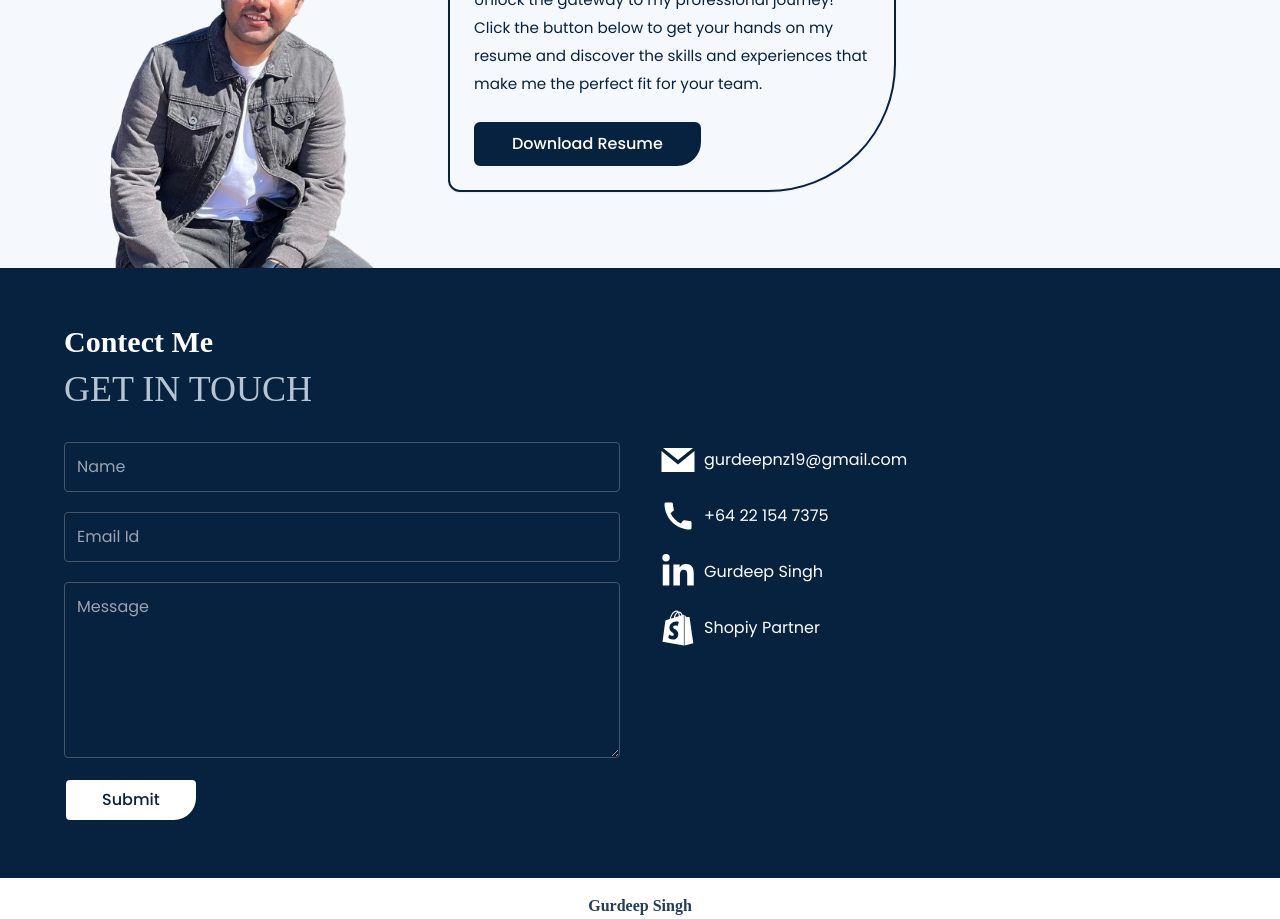
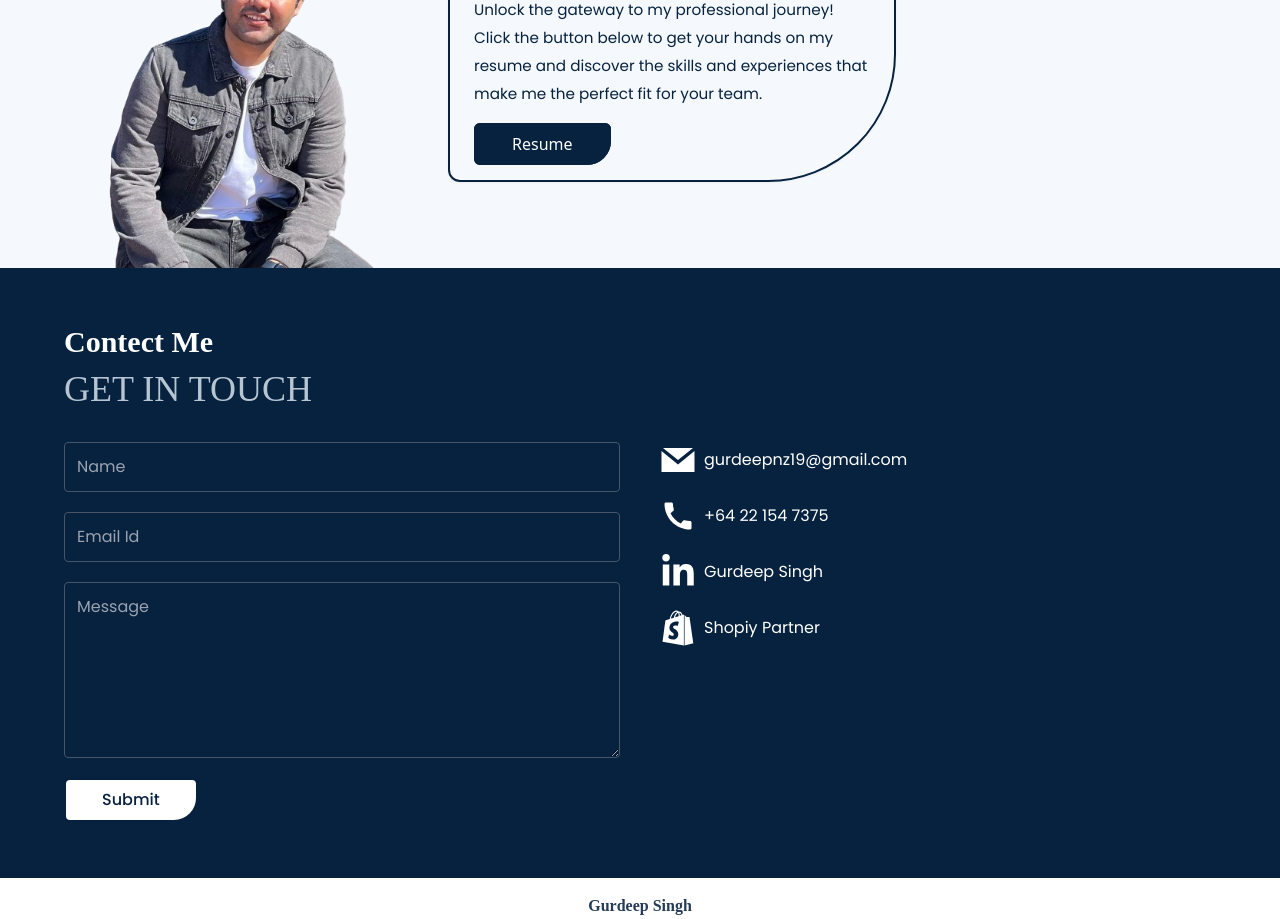
Before and after one commit to GurdeepSingh19/portfolio, a React (Vite) app: page / in a window 1280 px wide. Shown: the part 3960-4879 px from the top of the page. Built offline with nearby package versions, Linux system fonts and the light colour scheme; grey boxes are pictures that could not be loaded; a web font is replaced by a local one.

Commit message:
resume download issue fixed

```diff
--- a/src/components/Hireme.jsx
+++ b/src/components/Hireme.jsx
@@ -1,6 +1,5 @@
 import { content } from "../Content";
 
-import FileDownloadButton from "./DownloadButton";
 
 const Hireme = () => {
   const { Hireme } = content;
@@ -35,9 +34,9 @@ const Hireme = () => {
           >
             <p className="leading-7">{Hireme.para}</p>
             <br />
-            <FileDownloadButton>
-
-            </FileDownloadButton>
+            <a href="/src/assets/resume/Gurdeep_Singh_CV.pdf" className="btn bg-dark_primary text-white">
+            {Hireme.btnText}
+            </a>
           </div>
         </div>
       </div>
```
Also changed, not shown: 1 other file (tests, documents, lock files or other folders).
